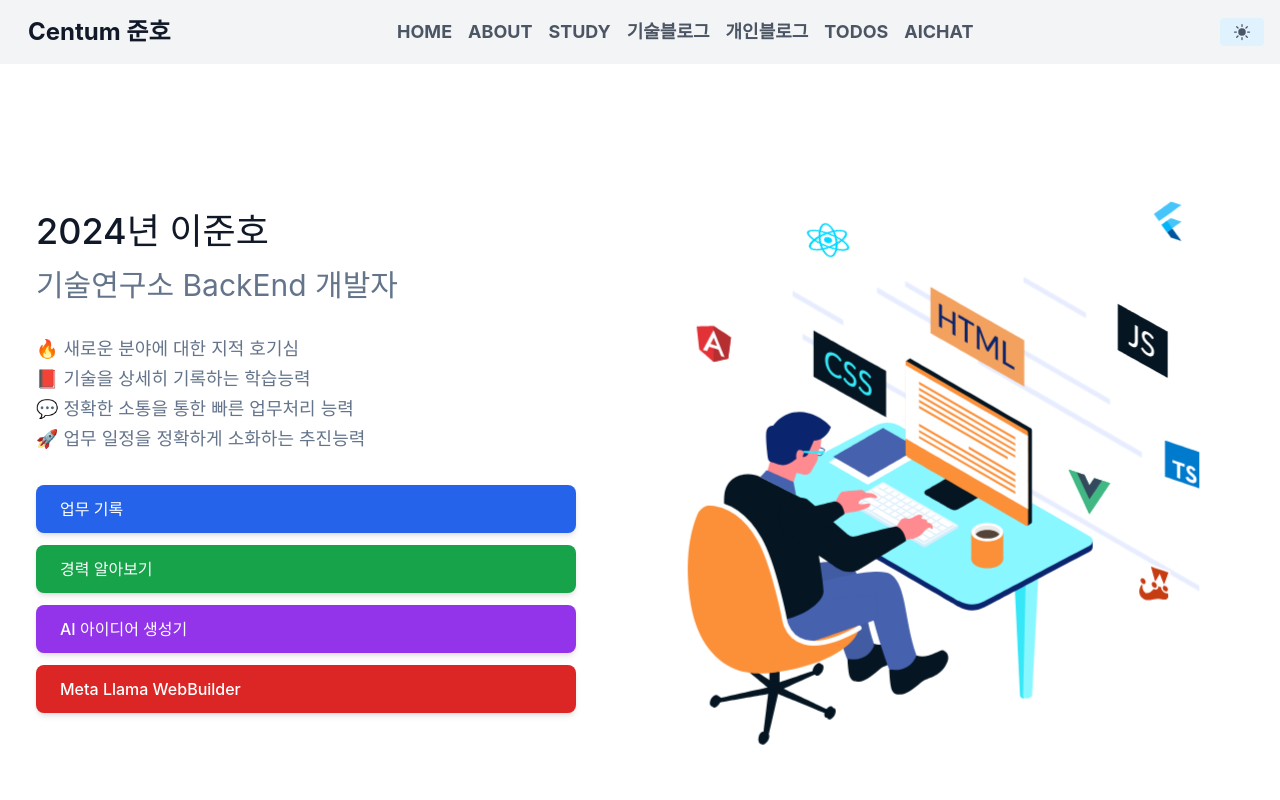
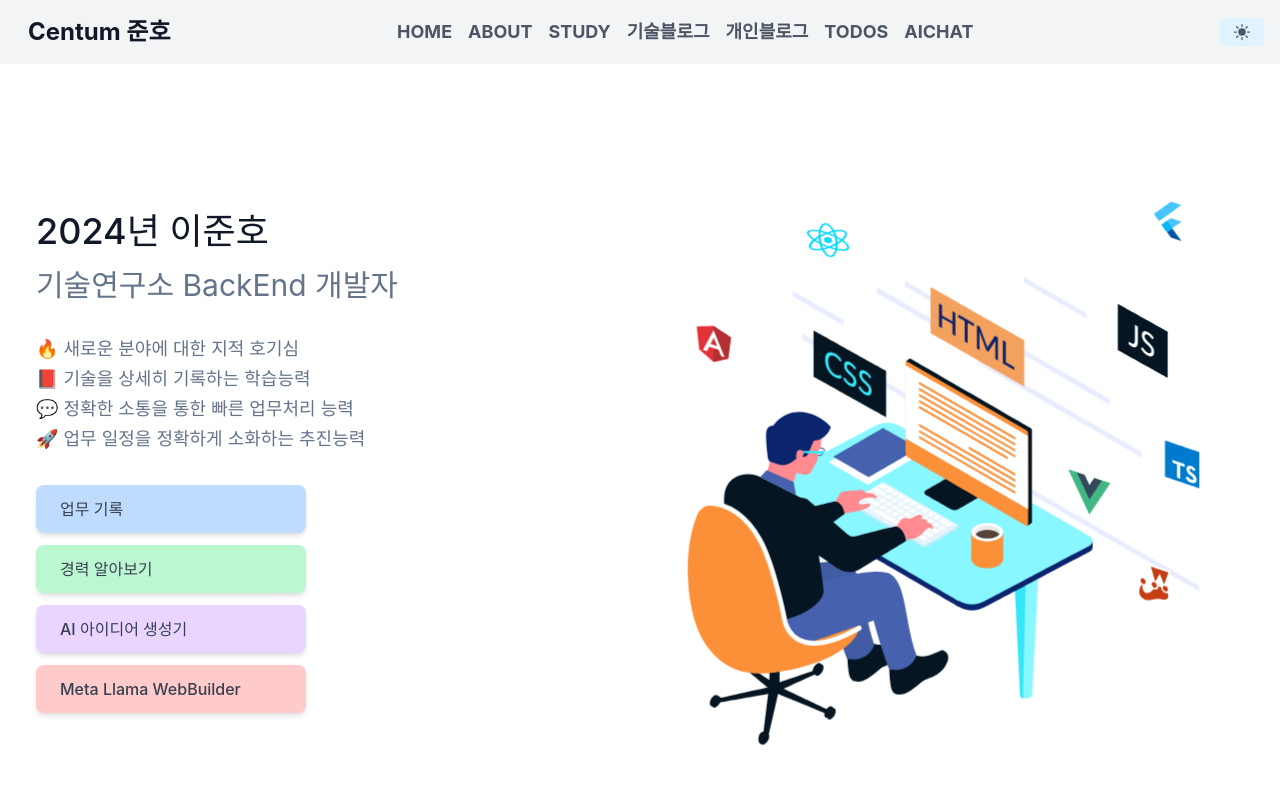
Before and after one commit to Centumjoonho/nextjs_portfolio_add_notion, a Next.js app: page / in a window 1280 px wide. Shown: the top 800 px of the page. Built offline with nearby package versions, Linux system fonts and the light colour scheme.

Commit message:
Update hero.js

```diff
--- a/components/home/hero.js
+++ b/components/home/hero.js
@@ -19,28 +19,28 @@ export default function Hero() {
             <p className="mb-0.5">💬 정확한 소통을 통한 빠른 업무처리 능력</p>
             <p className="mb-2">🚀 업무 일정을 정확하게 소화하는 추진능력</p>
           </div>
-          <div className="flex flex-col space-y-3">
+          <div className="flex flex-col items-center md:items-start space-y-3">
             <Link
               href="https://diaryjoonho.web.app/"
-              className="inline-block px-6 py-3 text-base font-medium text-white bg-blue-600 rounded-lg shadow-md hover:bg-blue-700 focus:outline-none focus:ring-2 focus:ring-blue-500 focus:ring-offset-2 focus:ring-offset-blue-200 transition duration-300 ease-in-out transform hover:-translate-y-1 hover:scale-105"
+              className="w-1/2 px-6 py-3 text-base font-medium text-gray-700 bg-blue-200 rounded-lg shadow-md hover:bg-blue-300 focus:outline-none focus:ring-2 focus:ring-blue-300 focus:ring-offset-2 focus:ring-offset-blue-100 transition duration-300 ease-in-out transform hover:-translate-y-1 hover:scale-105"
             >
               업무 기록
             </Link>
             <Link
               href="/about"
-              className="inline-block px-6 py-3 text-base font-medium text-white bg-green-600 rounded-lg shadow-md hover:bg-green-700 focus:outline-none focus:ring-2 focus:ring-green-500 focus:ring-offset-2 focus:ring-offset-green-200 transition duration-300 ease-in-out transform hover:-translate-y-1 hover:scale-105"
+              className="w-1/2 px-6 py-3 text-base font-medium text-gray-700 bg-green-200 rounded-lg shadow-md hover:bg-green-300 focus:outline-none focus:ring-2 focus:ring-green-300 focus:ring-offset-2 focus:ring-offset-green-100 transition duration-300 ease-in-out transform hover:-translate-y-1 hover:scale-105"
             >
               경력 알아보기
             </Link>
             <Link
               href="https://richidea-16a42.web.app/"
-              className="inline-block px-6 py-3 text-base font-medium text-white bg-purple-600 rounded-lg shadow-md hover:bg-purple-700 focus:outline-none focus:ring-2 focus:ring-purple-500 focus:ring-offset-2 focus:ring-offset-purple-200 transition duration-300 ease-in-out transform hover:-translate-y-1 hover:scale-105"
+              className="w-1/2 px-6 py-3 text-base font-medium text-gray-700 bg-purple-200 rounded-lg shadow-md hover:bg-purple-300 focus:outline-none focus:ring-2 focus:ring-purple-300 focus:ring-offset-2 focus:ring-offset-purple-100 transition duration-300 ease-in-out transform hover:-translate-y-1 hover:scale-105"
             >
               AI 아이디어 생성기
             </Link>
             <Link
               href="https://llamaaitest.web.app/"
-              className="inline-block px-6 py-3 text-base font-medium text-white bg-red-600 rounded-lg shadow-md hover:bg-red-700 focus:outline-none focus:ring-2 focus:ring-red-500 focus:ring-offset-2 focus:ring-offset-red-200 transition duration-300 ease-in-out transform hover:-translate-y-1 hover:scale-105"
+              className="w-1/2 px-6 py-3 text-base font-medium text-gray-700 bg-red-200 rounded-lg shadow-md hover:bg-red-300 focus:outline-none focus:ring-2 focus:ring-red-300 focus:ring-offset-2 focus:ring-offset-red-100 transition duration-300 ease-in-out transform hover:-translate-y-1 hover:scale-105"
             >
               Meta Llama WebBuilder
             </Link>
```
